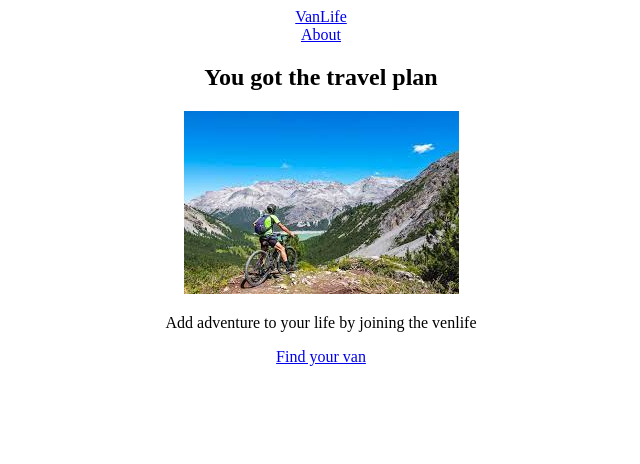
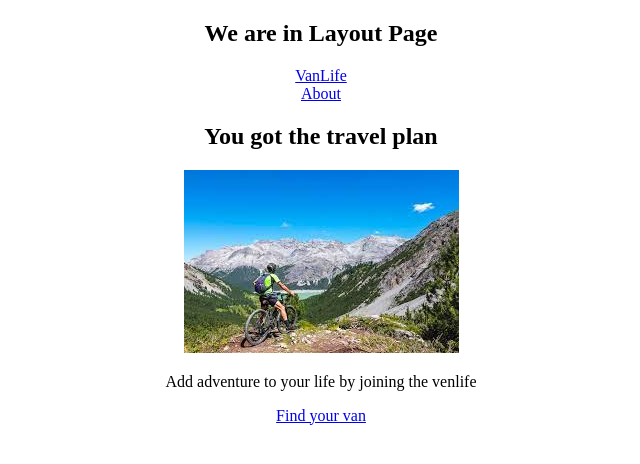
Before and after one commit to amaity-digi/react-router-dom-6, a React (Vite) app: page / in a window 1280 px wide. Shown: the top 464 px of the page, without its empty margins (319-959 px from the left). Built offline with nearby package versions, Linux system fonts and the light colour scheme.

Commit message:
implemented nested routes and outlet and created separated components"

```diff
--- a/src/App.jsx
+++ b/src/App.jsx
@@ -1,28 +1,24 @@
-import { BrowserRouter, Routes, Route, Link} from "react-router-dom";
+import { BrowserRouter, Routes, Route } from "react-router-dom";
 
-import './App.css'
+import "./App.css";
 import About from "./pages/About";
 import Home from "./pages/Home";
 import Vans from "./pages/Vans";
 import VanDetails from "./pages/VanDetails";
+import Layout from "./components/Layout";
 function App() {
   return (
     <BrowserRouter>
-    <header>
-    <Link to="/">VanLife</Link>
-    <nav>
-      <Link to="/about">About</Link>
-    </nav>
-    </header>
-
-    <Routes>
-     <Route path="/" element={<Home />}/>
-     <Route path="/about" element={<About />}/>
-     <Route path="/vans" element={<Vans />}/>
-     <Route path="/vans/:id" element={<VanDetails />}/>
-    </Routes>
-  </BrowserRouter>
-  )
+      <Routes>
+        <Route element={<Layout />}>
+        <Route path="/" element={<Home />} />
+        <Route path="/about" element={<About />} />
+        <Route path="/vans" element={<Vans />} />
+        <Route path="/vans/:id" element={<VanDetails />} />
+        </Route>
+      </Routes>
+    </BrowserRouter>
+  );
 }
 
-export default App
+export default App;
--- /dev/null
+++ b/src/components/Header.jsx
@@ -0,0 +1,14 @@
+import { Link } from "react-router-dom"
+
+function Header() {
+  return (
+    <header>
+    <Link to="/">VanLife</Link>
+    <nav>
+      <Link to="/about">About</Link>
+    </nav>
+    </header>
+  )
+}
+
+export default Header
--- /dev/null
+++ b/src/components/Layout.jsx
@@ -0,0 +1,15 @@
+import { Outlet } from "react-router-dom"
+import Header from "./Header"
+
+function Layout() {
+  return (
+    <>
+
+    <h2>We are in Layout Page</h2>
+    <Header />
+    <Outlet />
+    </>
+  )
+}
+
+export default Layout
```
